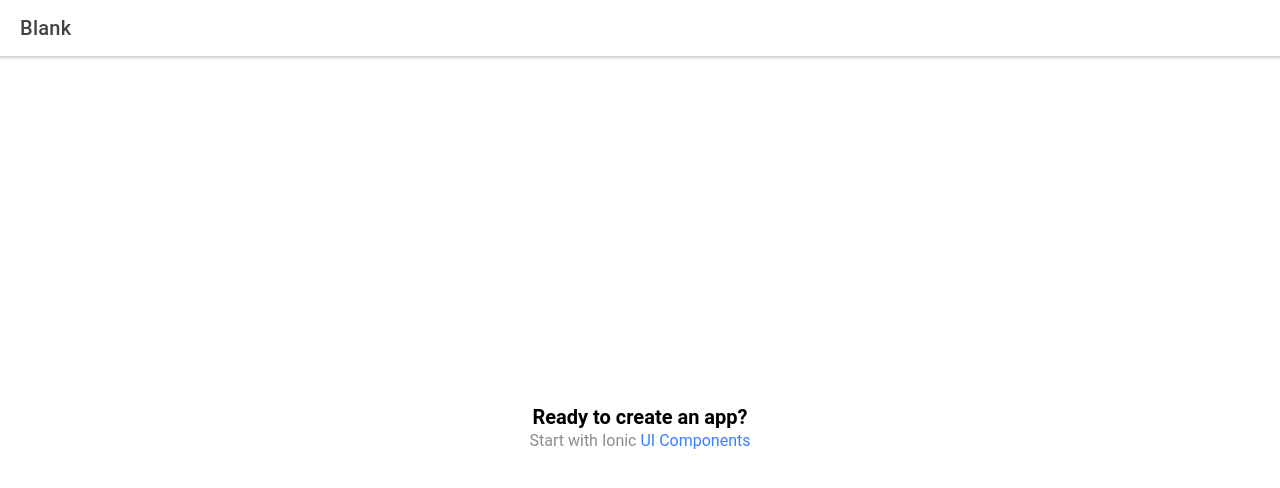
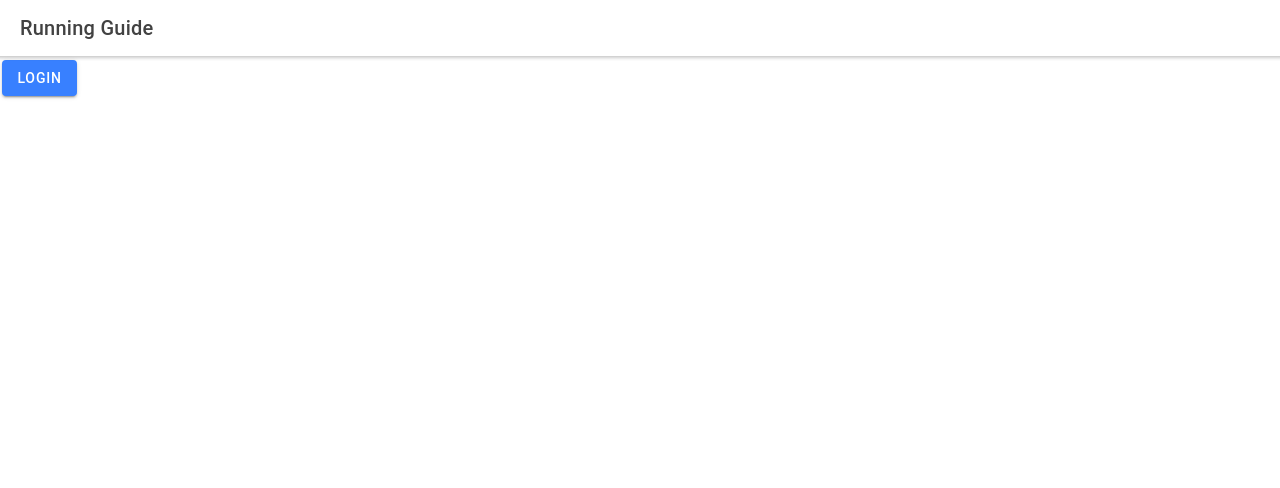
Before and after one commit to KoboldAdvocate/RunningGuide, a React (Create React App) app: page /home in a window 1280 px wide. Shown: the top 488 px of the page. Built offline with nearby package versions, Linux system fonts and the light colour scheme.

Commit message:
added google login and profile pulling

```diff
--- a/ionic.config.json
+++ b/ionic.config.json
@@ -3,5 +3,6 @@
   "integrations": {
     "capacitor": {}
   },
-  "type": "react"
+  "type": "react",
+  "id": "576b96cd"
 }
--- a/package.json
+++ b/package.json
@@ -15,6 +15,7 @@
     "@types/react-dom": "^16.9.4",
     "@types/react-router": "^5.1.4",
     "@types/react-router-dom": "^5.1.3",
+    "firebase": "^7.14.1",
     "ionicons": "^5.0.0",
     "react": "^16.13.0",
     "react-dom": "^16.13.0",
--- a/src/App.tsx
+++ b/src/App.tsx
@@ -6,6 +6,10 @@ import Home from './pages/Home';
 
 /* Core CSS required for Ionic components to work properly */
 import '@ionic/react/css/core.css';
+
+/* firebase setup */
+import * as firebase from 'firebase';
+import { environment } from './environment/environment';
 
 /* Basic CSS for apps built with Ionic */
 import '@ionic/react/css/normalize.css';
@@ -23,6 +27,8 @@ import '@ionic/react/css/display.css';
 /* Theme variables */
 import './theme/variables.css';
 
+firebase.initializeApp(environment.firebaseConfig);
+
 const App: React.FC = () => (
   <IonApp>
     <IonReactRouter>
--- /dev/null
+++ b/src/environment/environment.ts
@@ -0,0 +1,12 @@
+export const environment = {
+    firebaseConfig: {
+        apiKey: "AIzaSyC9Ewv3z_-HKpEE4lPPAHIIMKJkyVFhfI8",
+        authDomain: "runningguide-4f192.firebaseapp.com",
+        databaseURL: "https://runningguide-4f192.firebaseio.com",
+        projectId: "runningguide-4f192",
+        storageBucket: "runningguide-4f192.appspot.com",
+        messagingSenderId: "1047048718380",
+        appId: "1:1047048718380:web:810dc21bf39eec7ae36989",
+        measurementId: "G-1H8P7GD4HV"
+      }
+};
--- /dev/null
+++ b/src/hooks/useFirebase.ts
@@ -0,0 +1,56 @@
+import { useState, useEffect } from 'react';
+import * as firebase from 'firebase';
+
+export function useFirebase() {
+    const [ loggedIn, setLogin ] = useState(false);
+    var [ user, setUser ] = useState(null);
+    var [ userPhoto, setUserPhoto ] = useState<String>(".");
+    var [username, setUsername ] = useState<String>("Steve Madden");
+
+    var provider = new firebase.auth.GoogleAuthProvider();
+
+    useEffect(() => {
+        console.log("logged in: " + loggedIn);
+    });
+
+    const userLogin = async() => {
+        firebase
+            .auth()
+            .signInWithPopup(provider)
+            .then(function(result) {
+            var credential = result.credential as firebase.auth.OAuthCredential;
+            var token = credential.accessToken;
+            var user = result.user;
+
+            setLogin(true);
+            { user?.displayName ? setUsername(user.displayName) : setUsername("error") }
+            { user?.photoURL ? setUserPhoto(user.photoURL) : setUserPhoto("error") }
+            console.log(user?.photoURL);
+            console.log(userPhoto);
+        })
+        .catch(function(error) {
+            var errorCode = error.code;
+            var errorMessage = error.message;
+            var email = error.email;
+            var credential = error.credential;
+        });
+    }
+
+    const userLogout = async() => {
+        firebase.auth().signOut()
+            .then(function() {
+                console.log("signed out");
+            })
+            .catch(function(error) {
+                console.log("error logging out");
+            });
+    }
+
+    return {
+        userLogin,
+        loggedIn,
+        username,
+        userPhoto
+    }
+
+}
--- /dev/null
+++ b/src/hooks/useInfo.ts
@@ -0,0 +1,9 @@
+import { useState } from 'react';
+
+export function useInfo () {
+    const [ username, setUsername ] = useState("Steve Miller");
+
+    return {
+        username
+    }
+}
--- a/src/pages/Home.tsx
+++ b/src/pages/Home.tsx
@@ -1,24 +1,45 @@
-import { IonContent, IonHeader, IonPage, IonTitle, IonToolbar } from '@ionic/react';
+import { IonContent, IonHeader, IonPage, IonTitle, IonToolbar, IonButton } from '@ionic/react';
 import React from 'react';
-import ExploreContainer from '../components/ExploreContainer';
 import './Home.css';
+import {useFirebase} from '../hooks/useFirebase';
+import { useInfo } from '../hooks/useInfo';
 
 const Home: React.FC = () => {
+
+  const { userLogin, loggedIn, username, userPhoto } = useFirebase();
+
+  function displayLogin() {
+    return (
+      <div>
+        <IonButton onClick={() => userLogin() }>Login</IonButton>
+      </div>
+    )
+  }
+
+  function displayUser() {
+    return (
+      <div>
+        <h1>Welcome, {username}</h1>
+
+        <img src={userPhoto.toString()} />
+        <IonButton >click</IonButton>
+      </div>
+    )
+  }
+
   return (
     <IonPage>
+
       <IonHeader>
         <IonToolbar>
-          <IonTitle>Blank</IonTitle>
+          <IonTitle>Running Guide</IonTitle>
         </IonToolbar>
       </IonHeader>
+
       <IonContent>
-        <IonHeader collapse="condense">
-          <IonToolbar>
-            <IonTitle size="large">Blank</IonTitle>
-          </IonToolbar>
-        </IonHeader>
-        <ExploreContainer />
+        {loggedIn ? displayUser() : displayLogin() }
       </IonContent>
+
     </IonPage>
   );
 };
```
Also changed, not shown: 1 other file (tests, documents, lock files or other folders).
